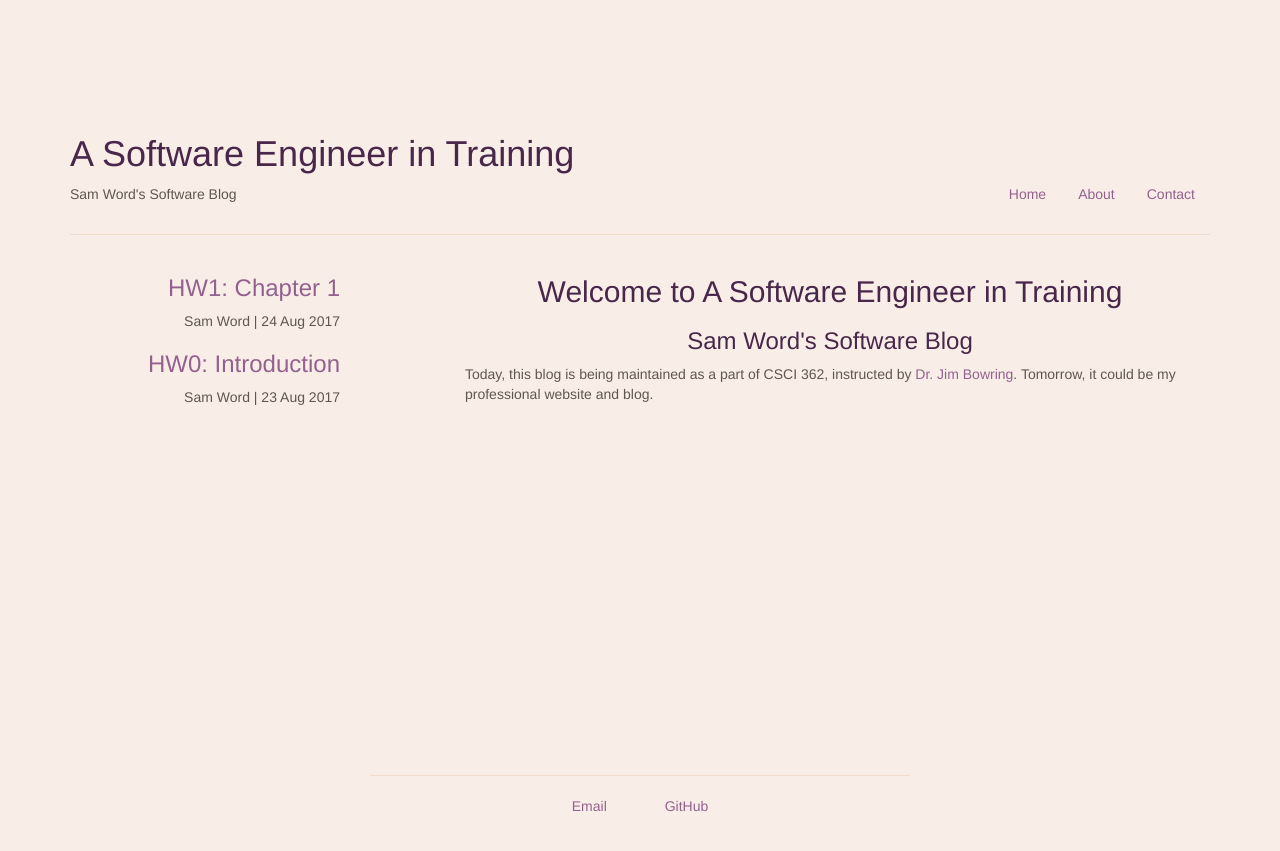
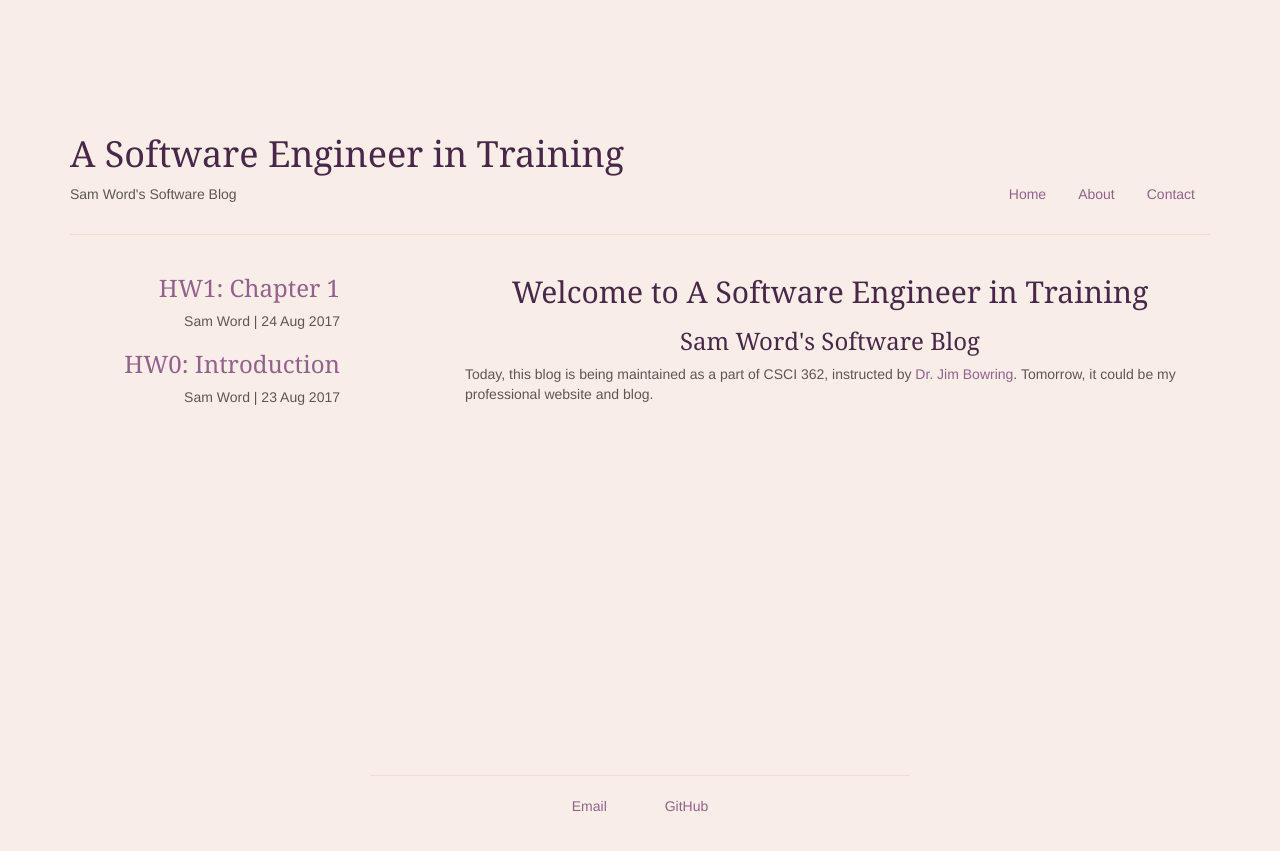
Before and after one commit to SamWord/SamWord.github.io, a Jekyll site: the page built from index.html, in a window 1280 px wide. Shown: the top 851 px of the page. Built offline with Jekyll 4.4.1, drawn with Linux system fonts in a browser that asks for light colours; nearby versions of some CDN libraries.

Commit message:
added new font

```diff
--- a/css/main.css
+++ b/css/main.css
@@ -21,6 +21,7 @@ a:hover {
 }
 
 h1, h2, h3 {
+    font-family: Georgia;
     color: var(--dark-purple);
 }
 
```
